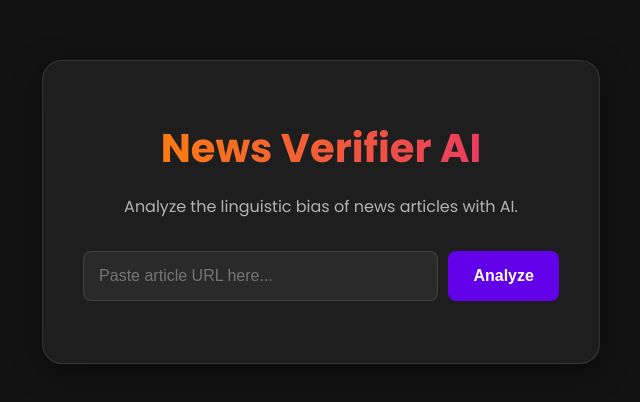
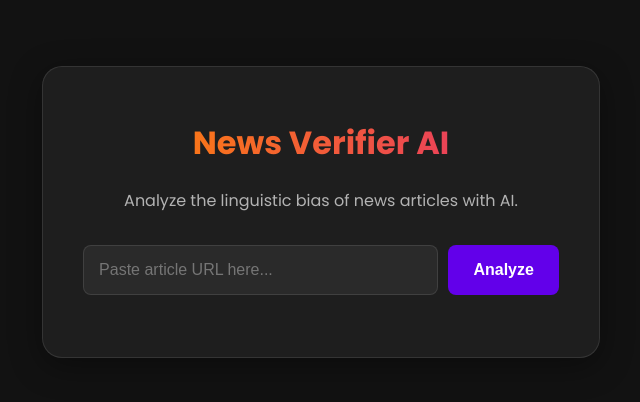
Before and after one commit to raushankr121/Fake-news-verifier-frontend, a React (Vite) app: page / in a window 1280 px wide. Shown: the part 188-590 px from the top of the page, without its empty margins (360-1000 px from the left). Built offline with nearby package versions, Linux system fonts and the light colour scheme.

Commit message:
allowing render

```diff
--- a/src/index.css
+++ b/src/index.css
@@ -50,12 +50,11 @@ body {
 }
 
 .App-header h1 {
-  font-size: 2.5rem;
-  font-weight: 700;
-  margin-bottom: 0.5rem;
   background: linear-gradient(90deg, #ff8a00, #e52e71);
-  -webkit-background-clip: text;
-  -webkit-text-fill-color: transparent;
+  -webkit-background-clip: text; /* Vendor prefix for older browsers */
+  background-clip: text;          /* Standard property for modern browsers */
+  -webkit-text-fill-color: transparent; /* This often works with background-clip: text */
+  color: transparent;              /* A fallback for compatibility */
 }
 
 .App-header p {
@@ -156,6 +155,7 @@ body {
 }
 
 /* Score Details & Progress Bars */
+
 .score-details h4 {
   font-size: 1.2rem;
   margin-bottom: 1rem;
--- a/vite.config.js
+++ b/vite.config.js
@@ -1,8 +1,11 @@
-import { defineConfig } from 'vite'
-import react from '@vitejs/plugin-react'
+import { defineConfig } from 'vite';
+import react from '@vitejs/plugin-react';
 
-// https://vite.dev/config/
+// https://vitejs.dev/config/
 export default defineConfig({
-
   plugins: [react()],
-})
+  server: {
+    // This allows any host from Render's domain
+    allowedHosts: ['.onrender.com'],
+  },
+});
```
